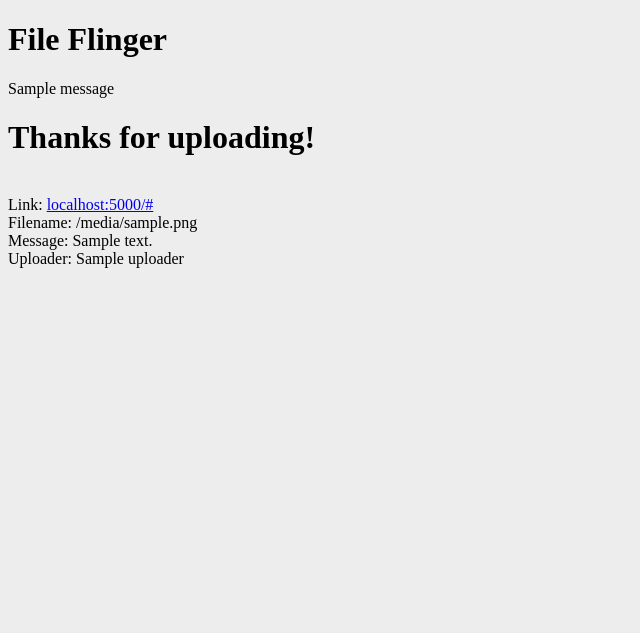
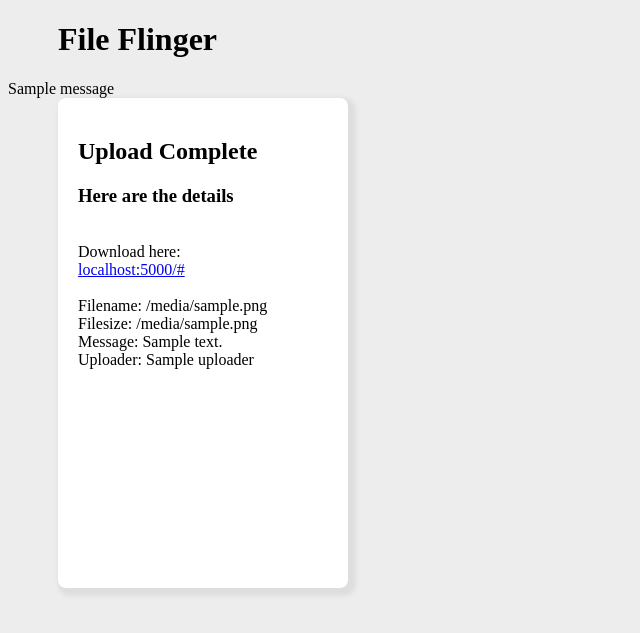
Before and after one commit to edwardcorke/FileFlinger, a Flask app: template serv/templates/uploadThanks.html in a window 1280 px wide. Shown: the top 633 px of the page, without its empty margins (0-640 px from the left). Run offline with Flask 2, Linux system fonts and the light colour scheme; the template is opened without the code that fills it: most values are stand-ins (such as "Sample title", 1, 10 or a date in 2020); one stand-in notice (Sample message) is shown.

Commit message:
Filesize is now calculated and displayed. Filesize does increase when encrypyed

```diff
--- a/serv/models.py
+++ b/serv/models.py
@@ -3,6 +3,7 @@ from serv import db
 class Upload(db.Model):
     id = db.Column(db.Integer, primary_key=True)
     filename = db.Column(db.String(256), nullable=False)
+    filesize = db.Column(db.Integer, nullable=False)
     hashname = db.Column(db.String(16), unique=True, nullable=False)
     datetime = db.Column(db.DateTime, nullable=False)
     uploaderEmail = db.Column(db.String(320), nullable=False)
--- a/serv/static/main.css
+++ b/serv/static/main.css
@@ -1,5 +1,9 @@
 body {
     background-color: #EDEDED;
+}
+
+h1{
+    margin-left: 50px;
 }
 
 #uploadBoxWrapper {
--- a/serv/templates/uploadThanks.html
+++ b/serv/templates/uploadThanks.html
@@ -1,9 +1,14 @@
 {% extends "template.html" %}
 {% block content %}
-    <h1>Thanks for uploading!</h1><br>
-    Link: <a href="../{{ downloadLink }}">localhost:5000/{{ downloadLink }}</a><br>
-    Filename: {{ filename }}<br>
-    Message: {{ message }}<br>
-    Uploader: {{ uploader }}<br>
-<!--    [expires in]-->
+
+    <div id="uploadBox">
+        <h2>Upload Complete</h2>
+        <h3>Here are the details</h3><br>
+        Download here: <br><a href="../{{ downloadLink }}">localhost:5000/{{ downloadLink }}</a><br><br>
+        Filename: {{ filename }}<br>
+        Filesize: {{ filesize }}<br>
+        Message: {{ message }}<br>
+        Uploader: {{ uploader }}<br>
+<!--        [expires in]-->
+    </div>
 {% endblock content %}
```
Also changed, not shown: serv/routes.py (+18 -6 lines), serv/templates/downloadThanks.html (+11 -1 lines), serv/site.db.
